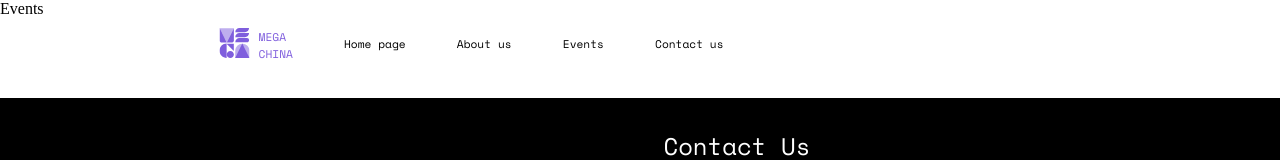
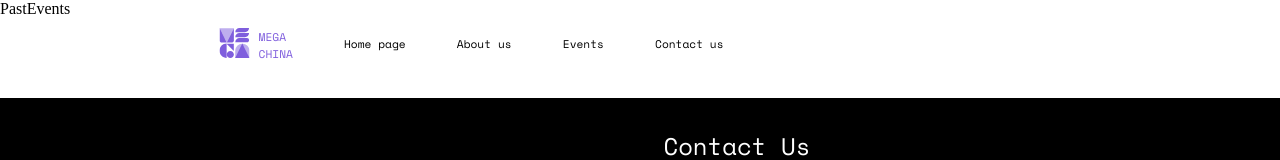
Before and after one commit to sikehish/china.megahack.tech, a React (Vite) app: page /Events in a window 1280 px wide. Shown: the top 160 px of the page. Built offline with nearby package versions, Linux system fonts and the light colour scheme.

Commit message:
Added Basic Past Events Component

```diff
--- /dev/null
+++ b/src/components/PastEvents.jsx
@@ -0,0 +1,8 @@
+
+function PastEvents() {
+  return (
+    <div>PastEvents</div>
+  )
+}
+
+export default PastEvents
--- a/src/pages/Events.jsx
+++ b/src/pages/Events.jsx
@@ -2,13 +2,14 @@ import React from 'react';
 import Navbar from '../components/Navbar';
 import ContactUs from '../components/ContactUs';
 import Styles from './Events.module.css';
+import PastEvents from '../components/PastEvents';
 
 
 function Events() {
   return (
     <>
     <Navbar/>
-    <div>Events</div>
+    <PastEvents />
     <ContactUs/>
     </>
   )
```
